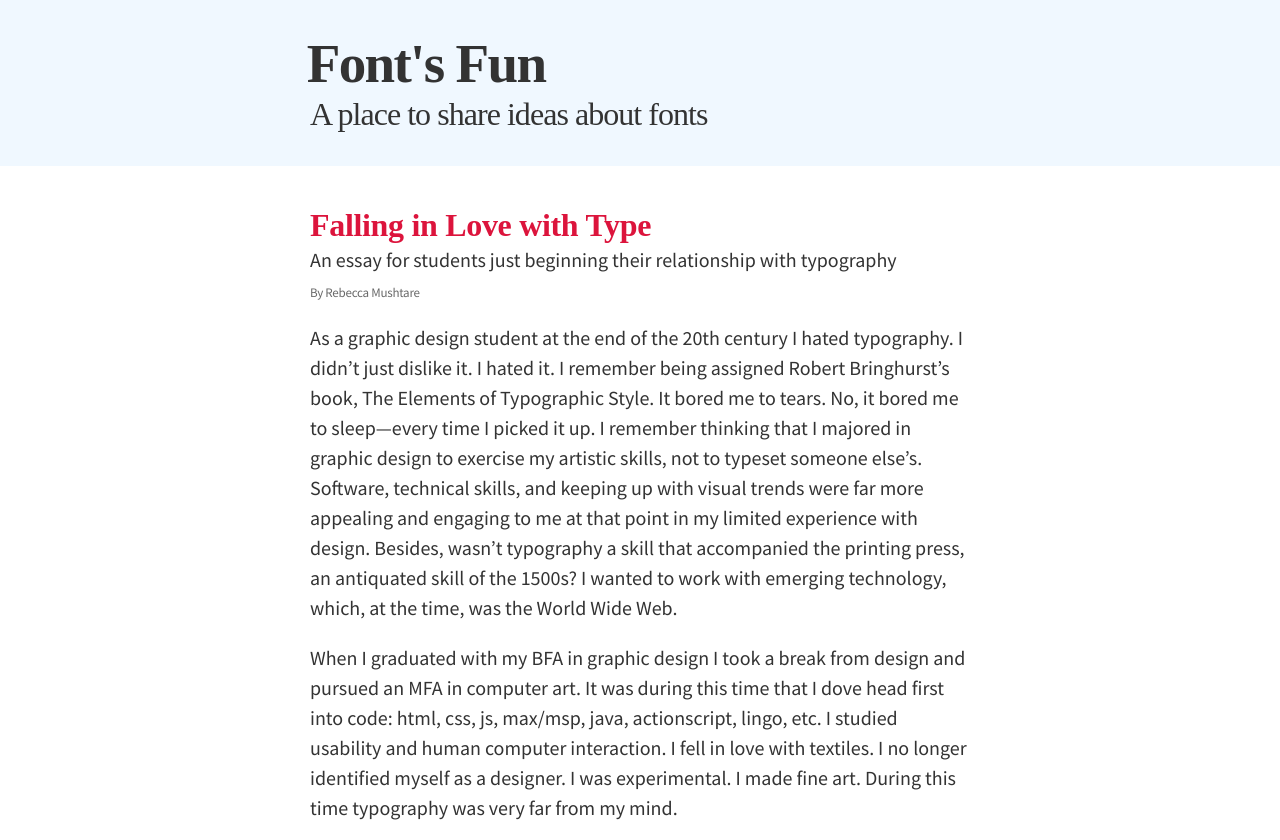
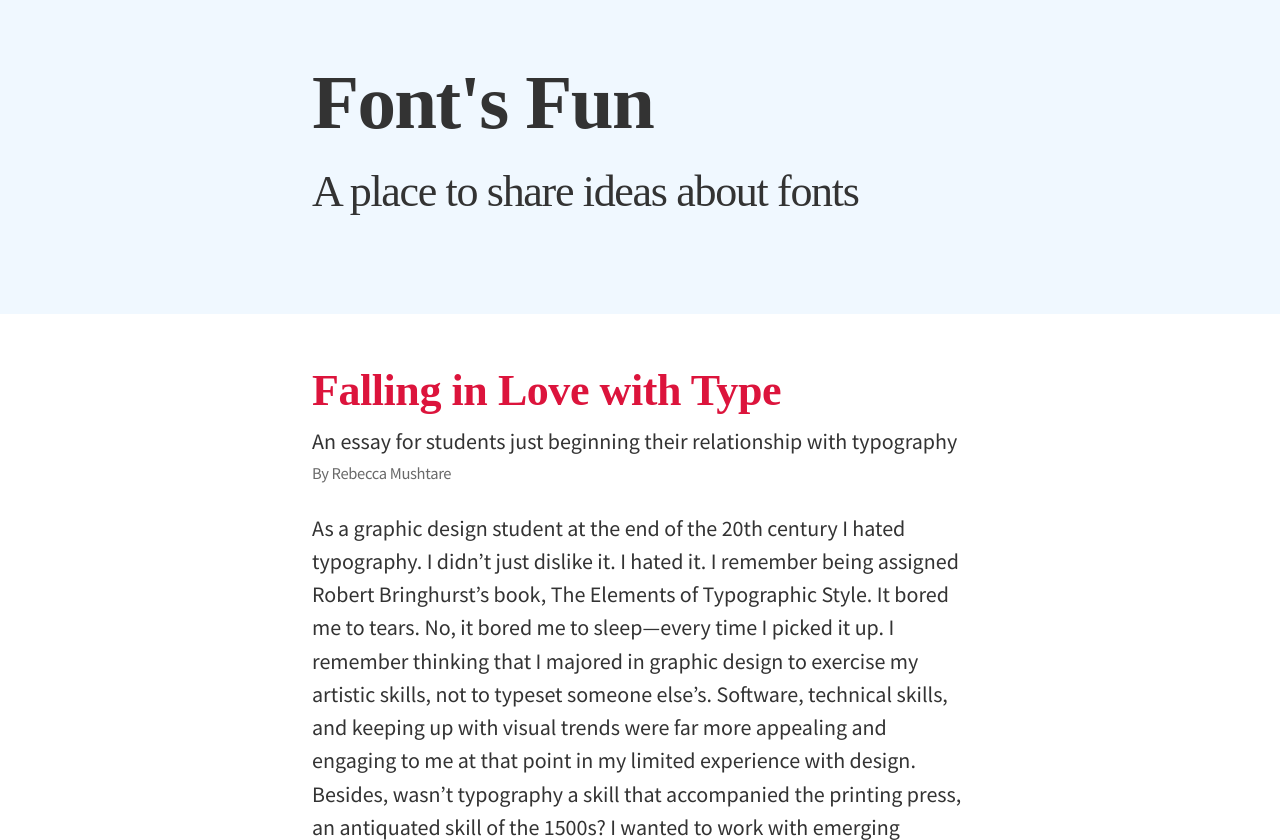
Before and after one commit to henghaopu/Font-s-fun, a plain HTML site: page index.html in a window 1280 px wide. Shown: the top 840 px of the page. Drawn offline with Linux system fonts and the light colour scheme; a web font is replaced by a local one.

Commit message:
Added modular scale and baseline grid to improve vertical rhythm

```diff
--- a/styles.css
+++ b/styles.css
@@ -8,40 +8,86 @@ h1, h2, h3, h4, h5, h6 {
     font-weight: normal;
 }
 
+/*
+    font size of p: 18px
+    modular scale: 1.45
+    line height of p: 18px * 1.45 = 26px
+
+    line height scale:
+        h1: 5.075 rem   (0.725 * 7)
+            4.35  rem   (0.725 * 6)
+            3.625 rem   (0.725 * 5)
+        h2: 2.9   rem   (0.725 * 4)
+            2.175 rem   (0.725 * 3)
+        p:  1.45  rem   (0.725 * 2)  (18px <-> 1.45)
+            0.725 rem
+
+    font size scale:
+        h1: 3.5 em
+            3   em
+            2.5 em
+        h2: 2   em
+            1.5 em
+        p:  18 px   (html)
+            0.5 em
+
+    rem is always relative to the html font-size
+    em is proportionate to its nearest parent that has a font-size
+*/
+
+/*
+    font size:
+
+        Common mistake:
+            Set main boy text too small like 11px
+        Good rule:
+            set the bosy text match the text size in a book at an arm's length distance
+        recommanded size for today's screen:
+            16px for mobile, 18 - 22px for desktop
+
+    line height:
+
+        For paragraphs, ideal line height is between 1.3 - 1.6 times the size of the text
+        16px -> [1.3(20.8px), 1.6(25.6px)]
+*/
 html {
-    color: #333333;
-    font-size: 16px;
     font-family: 'Source Sans Pro', 'Helvetica', sans-serif;
     font-weight: 400;
-    line-height: 1.4; /* For paragraphs, ideal line height is between 1.3 - 1.6 times the size of the text */
+    font-size: 18px;        /* old: 16px */
+    line-height: 1.45;      /* old: 1.4 (22.4px) */
+    color: #333333;
 }
 
 /* Headings are usually shorter so they need to have less space between the lines of heading, so that it doesn't look like the lines of text are drifting apart. Recommanded line height: 1 to 1.2 times the size of the text. For example, a heading at 24 pixels */
 h1 {
     font-family: 'Source Serif Pro', 'Times New Roman', serif;
-    font-size: 2.75em;
     font-weight: 700;
-    letter-spacing: -0.03em;
-    line-height: 1.6em;
-    text-indent: -0.06em;
+    font-size: 3.5em;
+    /*line-height: 4.35rem; = line-height: 1.45; */
+    letter-spacing: -0.021em;
+    /*text-indent: -0.06em;*/
+    margin-top: 1rem;
 }
 
 /* */
 h2 {
     font-family: 'Source Serif Pro', 'Times New Roman', serif;
-    font-size: 1.6em;
     font-weight: 700;
+    font-size: 2em;
     letter-spacing: -0.01em;
-    line-height: 1.2em;
     color: crimson;
 }
 
 /* An em is equivalent to the width of a letter m. Its an old definition. Its deprecated now and nowadays, the size of M is less than the one traditionally applied. It is normally taken roughly as 16 pixels size. i.e, 1 em = 16 px */
 
+header {
+    margin-bottom: 1em;
+}
+
 p.author {
-    font-size: 0.65em;
+    font-size: 0.75em;
+    line-height: 1.45rem;       /* retain the line-height */
     letter-spacing: -0.02em;
-    margin-top: 0.65em;
     color:dimgray;
 }
 
@@ -52,7 +98,7 @@ article p {
 article header {
     margin-bottom: 1em;
 }
-
+/* complement article p */
 article header p {
     margin-bottom: 0em;
 }
@@ -65,7 +111,9 @@ article header p {
 /* 600 px =~ 75 characters width */
 /* https://www.translatorscafe.com/unit-converter/en/typography/5-7/character%20(X)-pixel%20(X)/ */
 
-/* e.g., body text: 20px, line height: 30px (1.5em), line height: 600px*/
+/*
+    e.g., body text: 20px, line height: 30px (1.5em), line height: 600px
+*/
 .mainContent, .containerInHeader {
     padding: 1em;
     width: 100%;
@@ -75,15 +123,11 @@ article header p {
 
 .containerInHeader p {
     font-family: 'Source Serif Pro', 'Times New Roman', serif;
-    font-size: 1.6em;
-    line-height: 1.2em;
+    font-size: 2em;             /* h2 font-size */
+    line-height: 2.9rem;        /* h2 line-height */
     letter-spacing: -0.03em;
-    margin-bottom: 0.4em;   /* h1 line-height: 1.6; */
-    margin-top: -0.4em;
-}
+    min-height: 6rem;
 
-.headerContent {
-    min-height: 100px;
 }
 
 .footerContainer {
@@ -101,20 +145,6 @@ article header p {
     font-size: 0.6em;
 }
 
-header {
-    margin-bottom: 1em;
-}
-
-/*
-header p {
-
-}
-
-article header p {
-
-}
-*/
-
 .writtenDate {
     font-size: 0.8em;
 }
@@ -122,8 +152,8 @@ article header p {
 /* media queries */
 @media screen and (min-width: 768px) {
     html {
-        font-size: 18px;
-        line-height: 1.45;
+        font-size: 20px;
+        line-height: 1.48;
     }
     .mainContent, .containerInHeader {
         max-width: 600px;
@@ -132,8 +162,8 @@ article header p {
 
 @media screen and (min-width: 960px) {
     html {
-        font-size: 20px;
-        line-height: 1.5;
+        font-size: 22px;
+        line-height: 1.51;
     }
     .mainContent, .containerInHeader {
         max-width: 700px;
```
